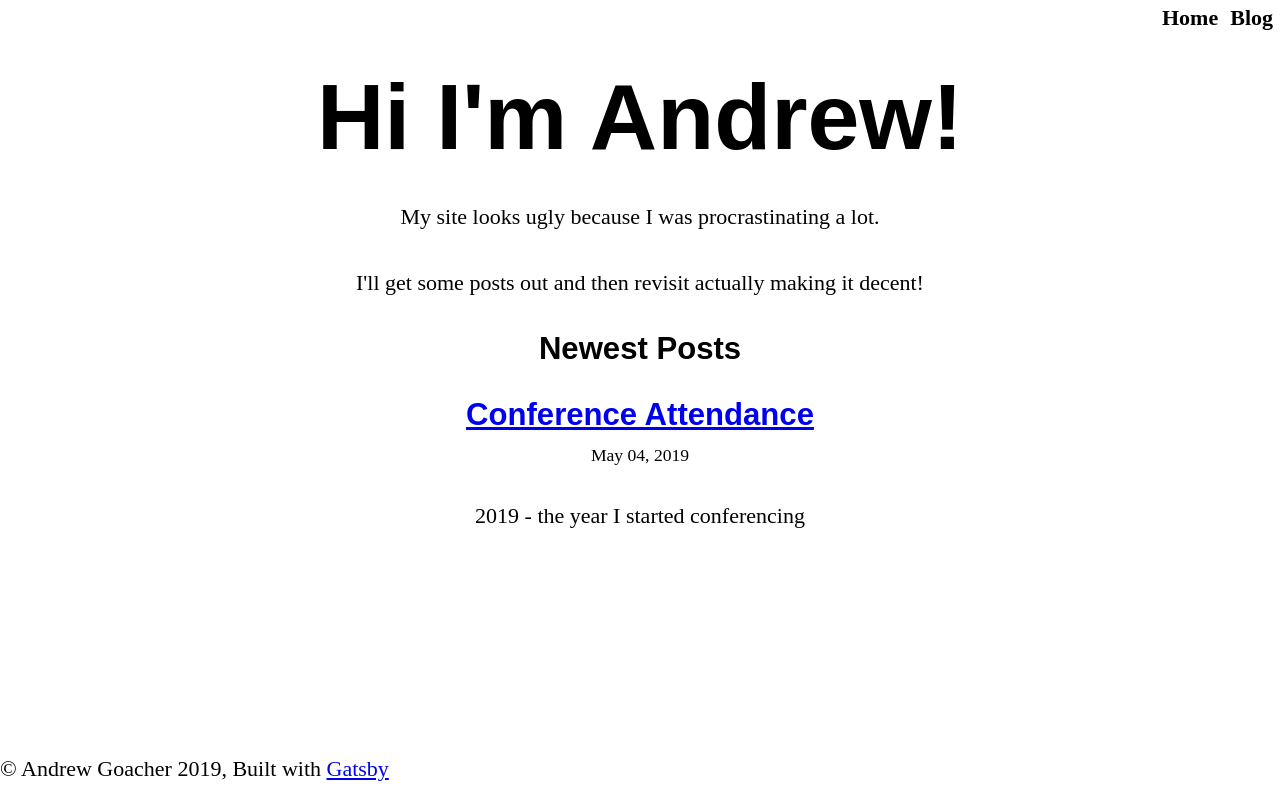
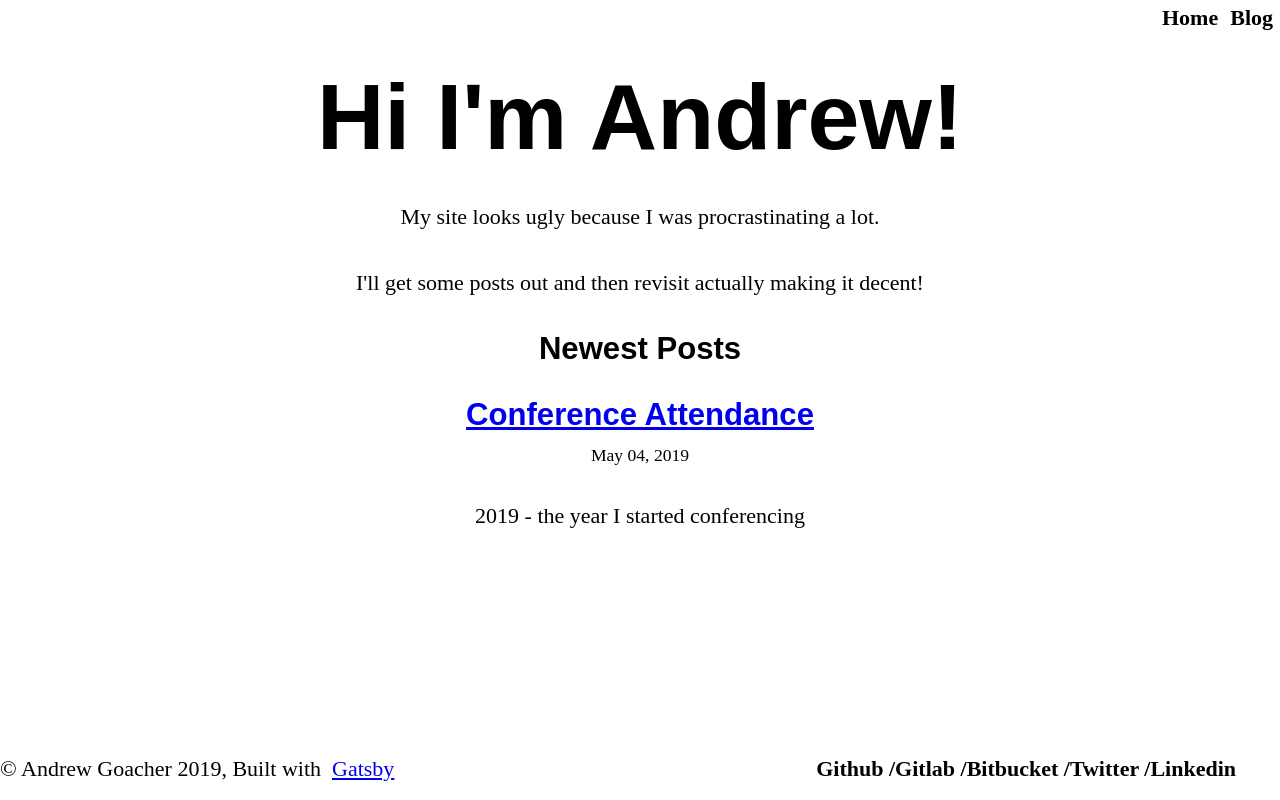
Before and after one commit to andrewgoacher/thegoach.dev, a Gatsby site: page / in a window 1280 px wide. Built offline with nearby package versions, Linux system fonts and the light colour scheme; Gatsby itself is replaced by a stand-in of ours.

Commit message:
font tweaking

```diff
--- a/src/components/social/social.js
+++ b/src/components/social/social.js
@@ -1,5 +1,7 @@
 import React from "react"
 import { graphql, useStaticQuery } from "gatsby"
+
+import './social.scss'
 
 const socialQuery = graphql`
     query {
@@ -19,10 +21,10 @@ const socialQuery = graphql`
     }
 `
 
-const MakeLink = (url, className) => {
+const MakeLink = (url, title) => {
   return (
     <a href={url} target="_blank" rel="noopener noreferrer">
-      <i className={`fab fa-3x ${className}`}/>
+      {title}
     </a>
   )
 }
@@ -32,11 +34,11 @@ const Social = () => {
   const { social, repos } = data.site.siteMetadata
   return (
     <div className="social">
-      {MakeLink(`https://github.com/${repos.github}`, "fa-github")}
-      {MakeLink(`https://gitlab.com/${repos.gitlab}`, "fa-gitlab")}
-      {MakeLink(`https://bitbucket.org/${repos.bitbucket}`, "fa-bitbucket")}
-      {MakeLink(`https://twitter.com/${social.twitter}`, "fa-twitter")}
-      {MakeLink(`https://linkedin.com/in/${social.linkedin}`, "fa-linkedin")}
+      {MakeLink(`https://github.com/${repos.github}`, "Github")} /
+      {MakeLink(`https://gitlab.com/${repos.gitlab}`, "Gitlab")} /
+      {MakeLink(`https://bitbucket.org/${repos.bitbucket}`, "Bitbucket")} /
+      {MakeLink(`https://twitter.com/${social.twitter}`, "Twitter")} /
+      {MakeLink(`https://linkedin.com/in/${social.linkedin}`, "Linkedin")}
     </div>
   )
 }
--- /dev/null
+++ b/src/components/social/social.scss
@@ -0,0 +1,14 @@
+.social {
+    float: right;
+    padding-right: 2em;
+    color: black;
+    font-weight: bolder;
+    a {
+        text-decoration: none;
+        color: black;
+
+        &:hover {
+            color: red;
+        }
+    }
+}
--- a/src/layouts/default-layout.js
+++ b/src/layouts/default-layout.js
@@ -1,11 +1,11 @@
 import React from "react"
-import { Link, graphql, StaticQuery } from "gatsby"
+import { graphql, StaticQuery } from "gatsby"
 
 import './normalize.scss'
 import './typebase.scss'
 import './layout.scss'
 
-import {Menu} from "../components/"
+import {Menu, Social} from "../components/"
 
 const DefaultLayout = ({ children, location }) => {
   return (
@@ -21,9 +21,10 @@ const DefaultLayout = ({ children, location }) => {
             {children}
           </main>
           <footer>
-            © Andrew Goacher {new Date().getFullYear()}, Built with
-            {` `}
-            <a href="https://www.gatsbyjs.org">Gatsby</a>
+            <span>© Andrew Goacher {new Date().getFullYear()}, Built with
+            &nbsp;<a href="https://www.gatsbyjs.org">Gatsby</a>
+            </span>
+            <Social />
           </footer>
         </div>
       )
```
